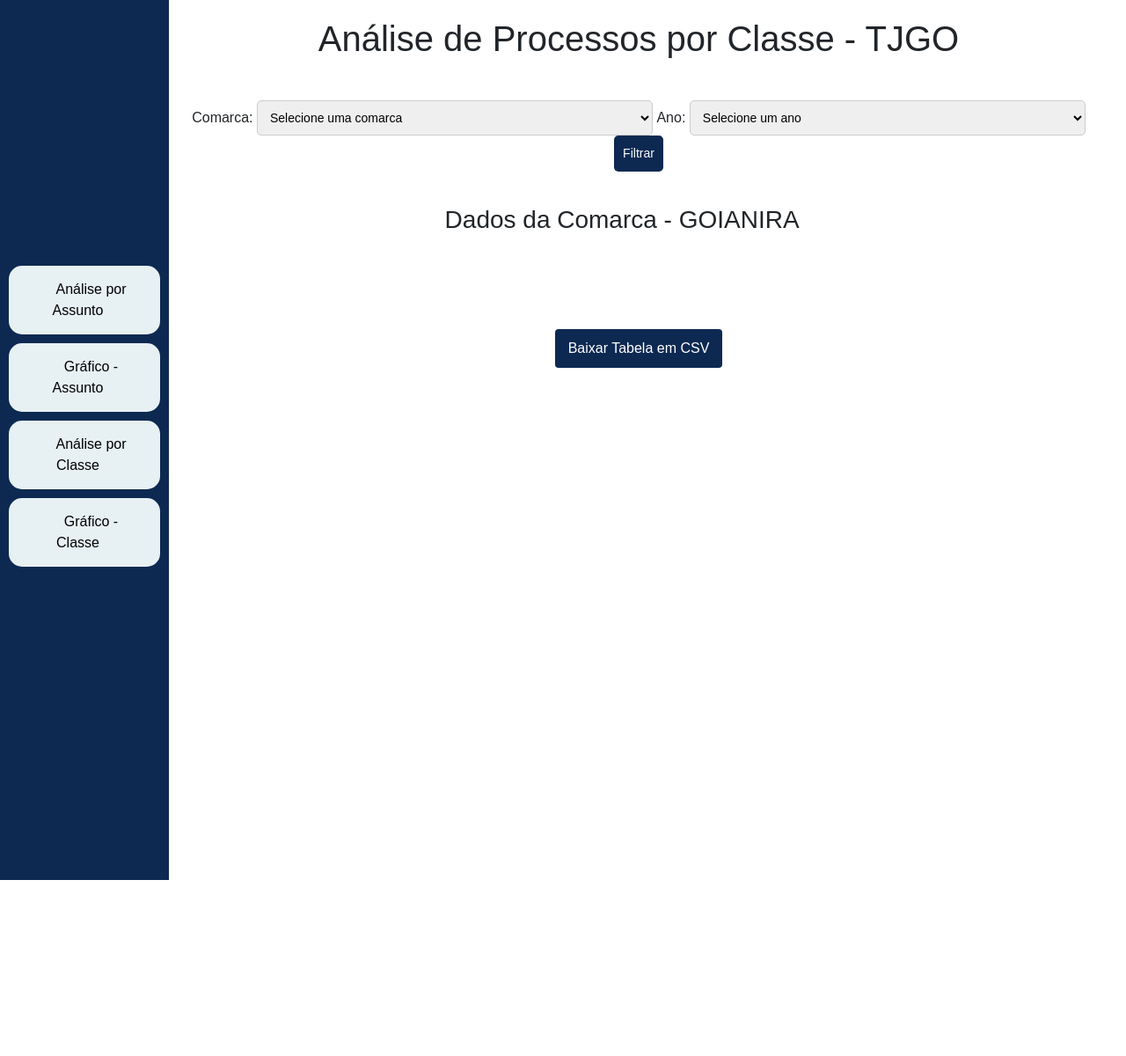
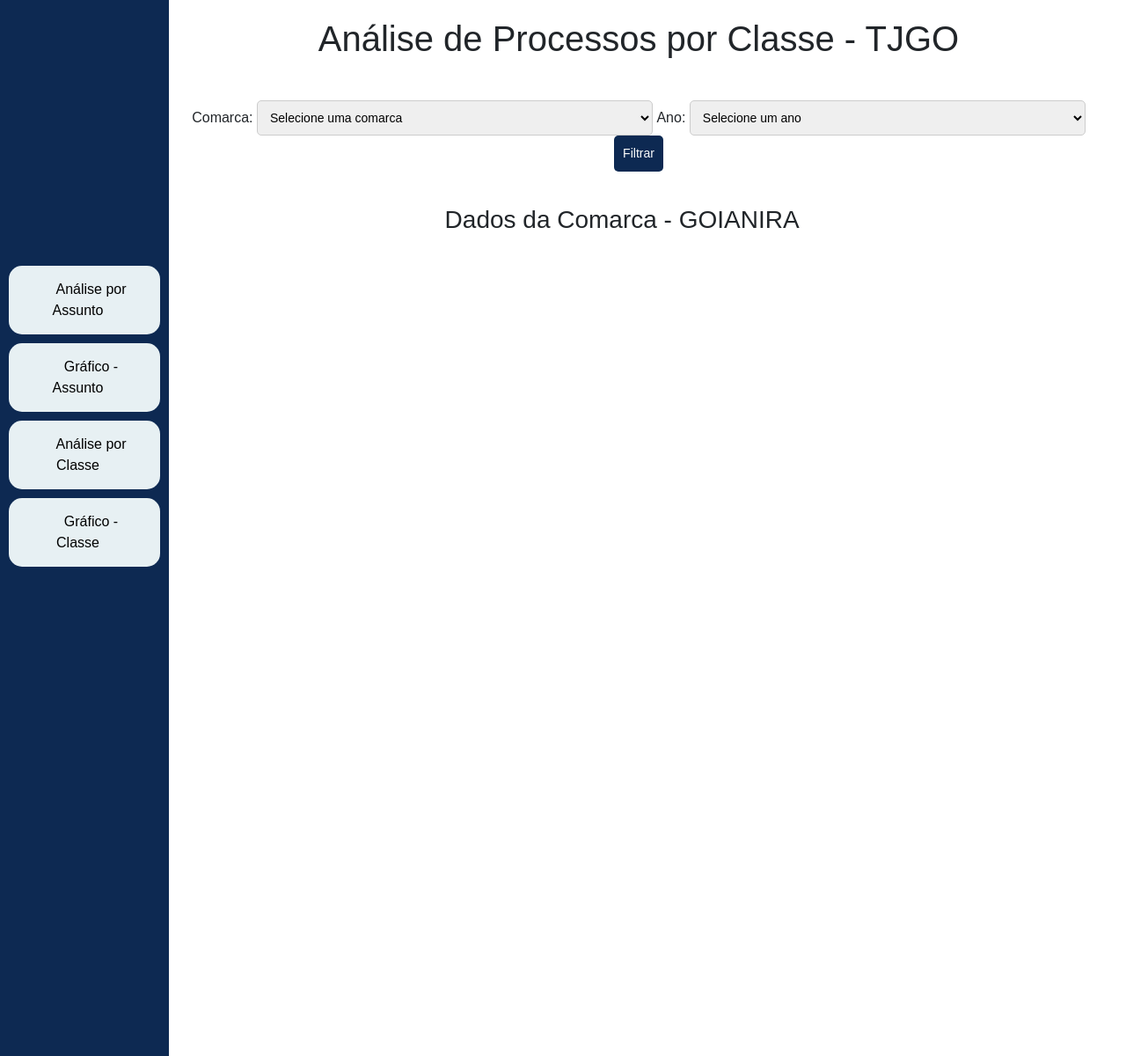
Before and after one commit to dvjuliocesar/TJGO_Projeto3, a Flask app: template templates/pagina-classe.html in a window 1280 px wide. Shown: the whole page at 88% size. Before the commit the page ends 1000 px from the top, so only its background shows below. Run offline with Flask 3, Linux system fonts and the light colour scheme; the template is opened without the code that fills it, so the values that code supplies are empty; parts of the project's set-up code (start-up, migrations or seed data) failed here and were passed over; some libraries are stand-ins or nearby versions.

Commit message:
versao final 1.2
Retirada do botão de download das tabelas Assunto e Classe. Aumento da cor azul na coluna de menu para tela inteira, das tabelas Assunto e Classe.

```diff
--- a/app.py
+++ b/app.py
@@ -168,32 +168,5 @@
                             figura_html=figura_html, comarcas=comarcas,anos=anos,
                             comarca_selecionada=filtro_comarca, ano_selecionado=filtro_ano)
 
-
-@app.route('/download')
-def download():
-
-    filtro_comarca, filtro_ano = session.get('args', ['GOIÁS', '2020'])
-
-    estatisticas = analisador.calcular_estatisticas(filtro_comarca, filtro_ano)
-
-    # Agrupa os dados por área de ação e calcula as estatísticas
-    estatisticas_df = pd.DataFrame(estatisticas)
-    estatisticas_df = estatisticas_df.rename(columns={
-        "nome_area_acao":"Área de Ação",
-        "serventia":"Serventia"
-    })
-
-    # Converte o DataFrame para CSV em memória
-    output = io.StringIO()
-    estatisticas_df.to_csv(output, index=False)
-    output.seek(0)
-
-    # Cria uma resposta HTTP para download
-    return Response(
-        output,
-        mimetype="text/csv",
-        headers={"Content-Disposition": f"attachment;filename=tabela_estatistica_{filtro_comarca}_{filtro_ano}.csv"}
-    )
-
 if __name__ == '__main__':
     app.run(debug=True)
--- a/templates/base.html
+++ b/templates/base.html
@@ -19,7 +19,7 @@
     nav {
       float: left;
       width: 15%;
-      height: 1000px ;
+      height: 1200px ;
       background: rgb(13, 41, 82);
     }
 
@@ -219,8 +219,6 @@
       <div class="table-responsive" style="max-height: 800px; margin-bottom: 1cm;">
         {{ tabela_html|safe }}  <!-- Exibe a tabela convertida em HTML -->
       </div>
-
-      <a href="/download" class="btn btn-primary mt-4">Baixar Tabela em CSV</a>
     </div>
   </article>
 </section>
--- a/templates/pagina-classe.html
+++ b/templates/pagina-classe.html
@@ -19,7 +19,7 @@
     nav {
       float: left;
       width: 15%;
-      height: 1000px ;
+      height: 1200px ;
       background: rgb(13, 41, 82);
     }
 
@@ -219,8 +219,6 @@
       <div class="table-responsive" style="max-height: 800px; margin-bottom: 1cm;">
         {{ tabela_html|safe }}  <!-- Exibe a tabela convertida em HTML -->
       </div>
-
-      <a href="/download" class="btn btn-primary mt-4">Baixar Tabela em CSV</a>
     </div>
   </article>
 </section>
```
